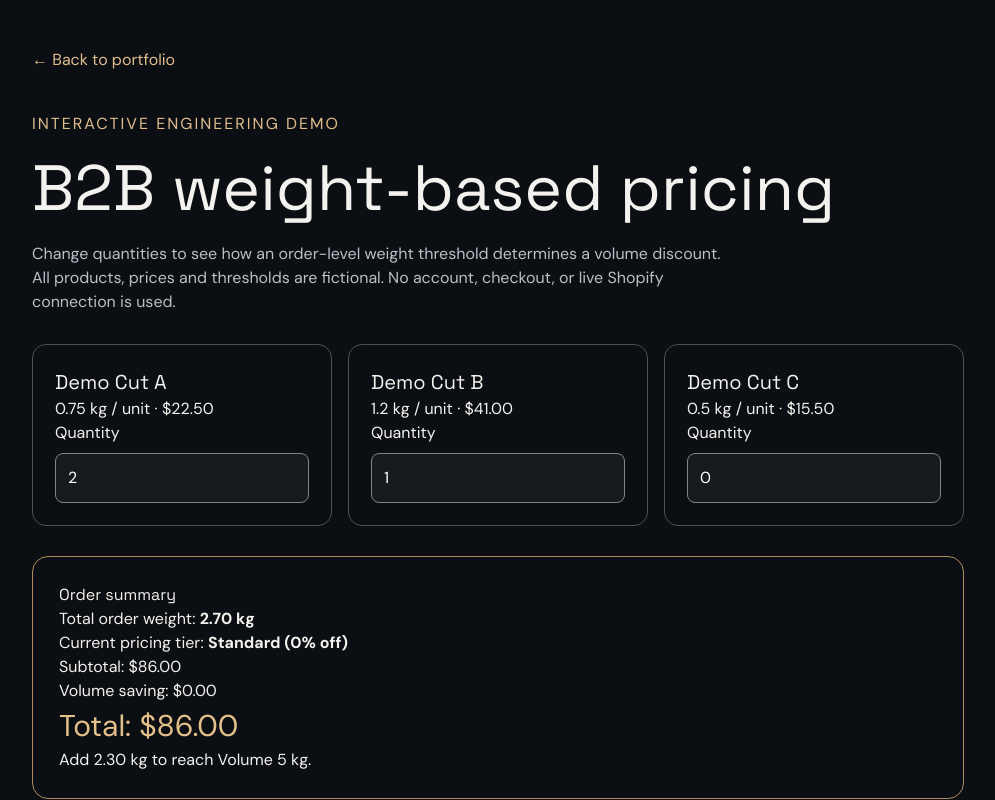
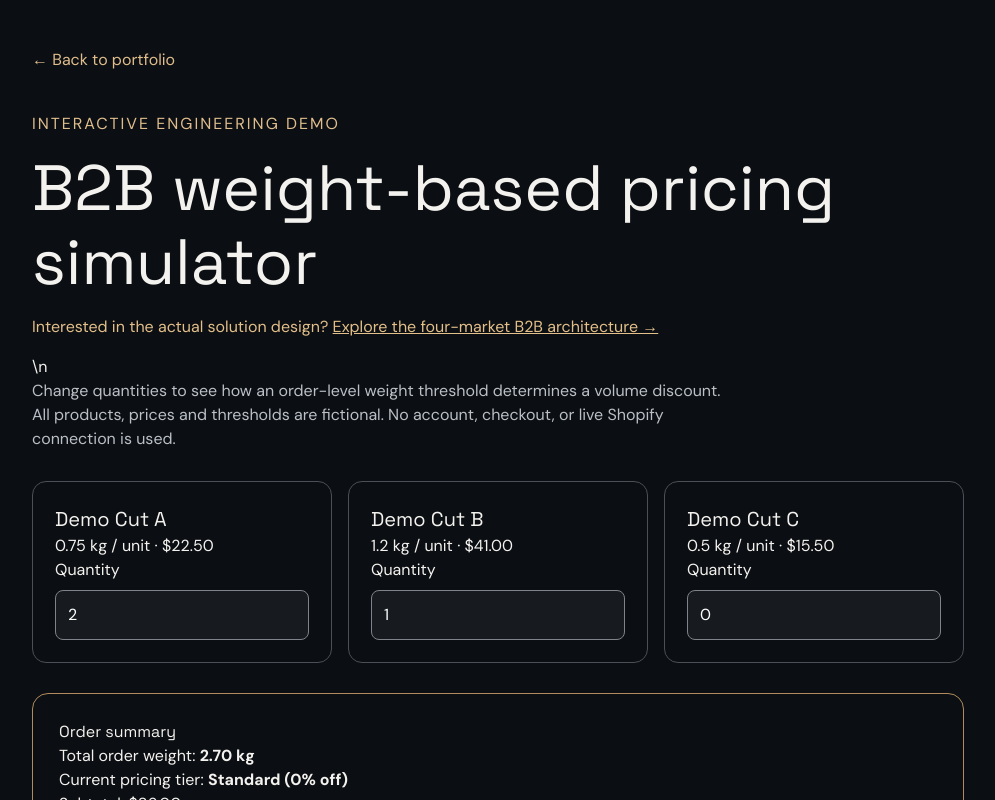
Before and after one commit to bonvallite/developer-portfolio, a Next.js app: page /b2b-demo in a window 1280 px wide. Shown: the top 800 px of the page, without its empty margins (142-1137 px from the left). Built offline with nearby package versions, Linux system fonts and the light colour scheme.

Commit message:
docs: position native B2B markets architecture and link supporting demo

```diff
--- a/app/b2b-demo/page.tsx
+++ b/app/b2b-demo/page.tsx
@@ -11,8 +11,8 @@ export default function B2BDemo() {
   return <main style={{ maxWidth: 980, margin: "0 auto", padding: "3rem 1.5rem", minHeight: "100vh" }}>
     <Link href="/" style={{ color: "#dfbd8d" }}>← Back to portfolio</Link>
     <p style={{ color: "#dfbd8d", marginTop: "2.5rem", letterSpacing: 2 }}>INTERACTIVE ENGINEERING DEMO</p>
-    <h1 style={{ fontSize: "clamp(2rem, 5vw, 4rem)", lineHeight: 1.15, margin: "1rem 0" }}>B2B weight-based pricing</h1>
-    <p style={{ color: "#bbc0c7", maxWidth: 700 }}>Change quantities to see how an order-level weight threshold determines a volume discount. All products, prices and thresholds are fictional. No account, checkout, or live Shopify connection is used.</p>
+    <h1 style={{ fontSize: "clamp(2rem, 5vw, 4rem)", lineHeight: 1.15, margin: "1rem 0" }}>B2B weight-based pricing simulator</h1>
+    {/* This calculator is a separate fictional exercise. The B2B case study documents the market-level architecture, not an order-weight pricing engine. */}<p style={{margin:"16px 0",color:"#e3bf8a"}}>Interested in the actual solution design? <Link href="/b2b-modernisation" style={{textDecoration:"underline"}}>Explore the four-market B2B architecture →</Link></p>\n    <p style={{ color: "#bbc0c7", maxWidth: 700 }}>Change quantities to see how an order-level weight threshold determines a volume discount. All products, prices and thresholds are fictional. No account, checkout, or live Shopify connection is used.</p>
     <div style={{ display: "grid", gridTemplateColumns: "repeat(auto-fit, minmax(260px, 1fr))", gap: 16, marginTop: 30 }}>
       {DEMO_PRODUCTS.map(p => <section key={p.id} style={{ border: "1px solid #4c4f55", padding: 22, borderRadius: 14 }}>
         <h2 style={{ fontSize: 20 }}>{p.title}</h2>
```
